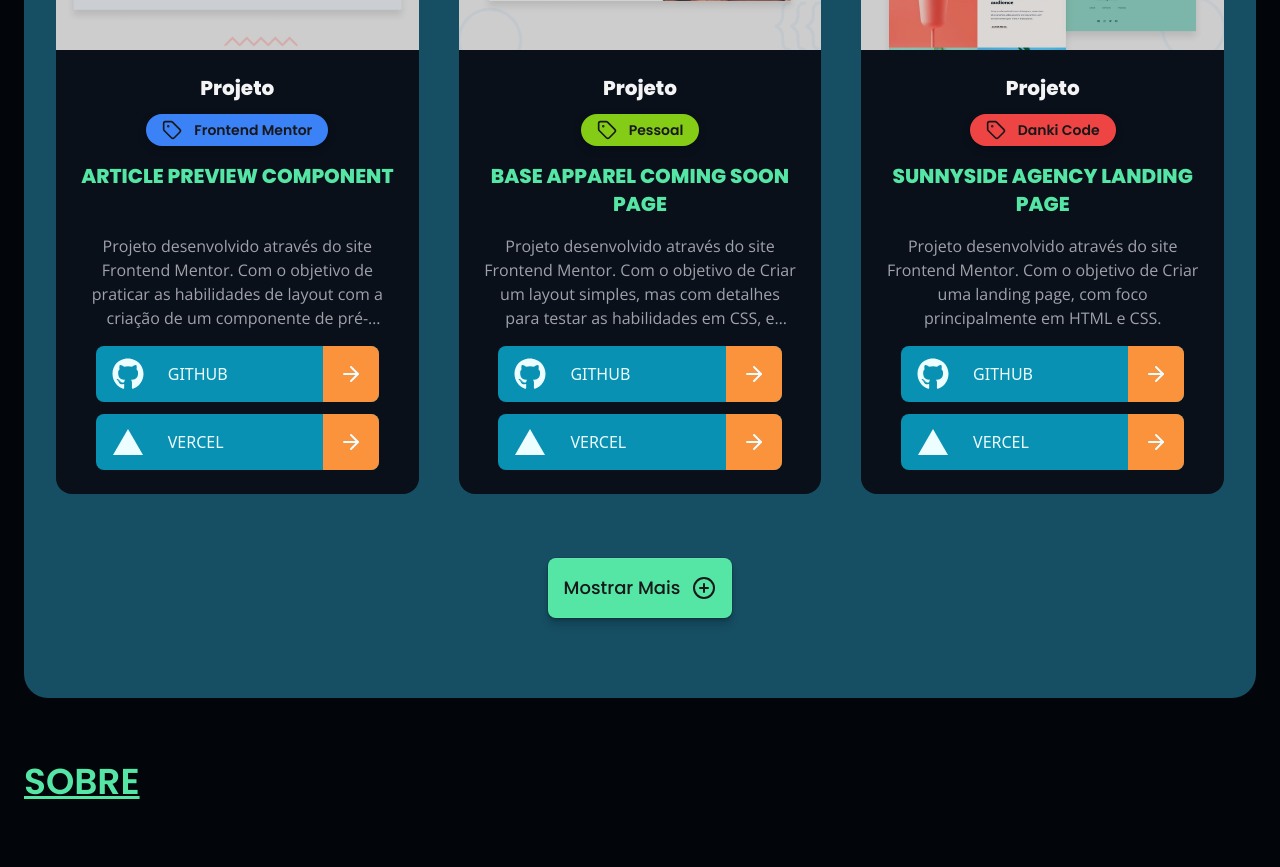
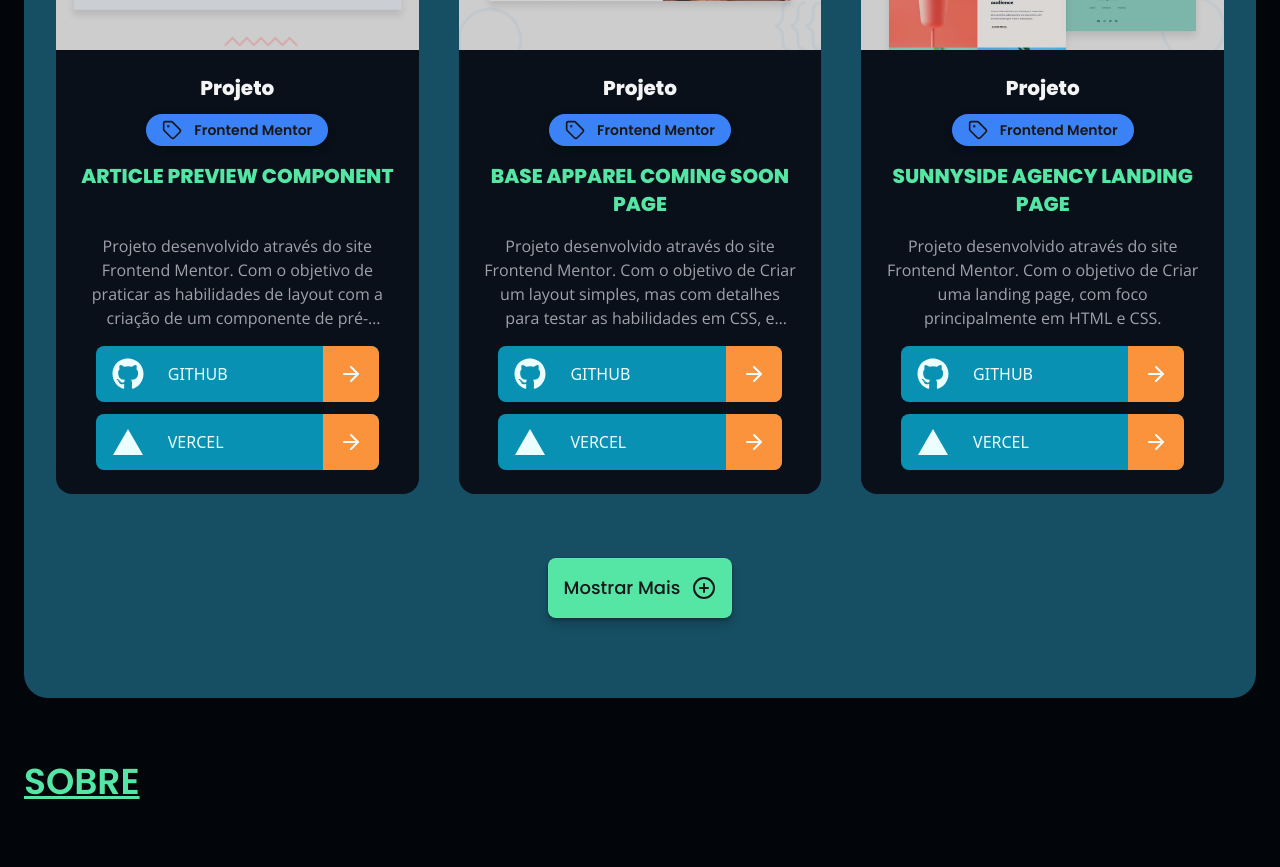
Before and after one commit to Luca-Sousa/my-portfolio, a React (Vite) app: page / in a window 1280 px wide. Shown: the part 1420-2287 px from the top of the page. Built offline with nearby package versions, Linux system fonts and the light colour scheme.

Commit message:
Update Files Projects

```diff
--- a/src/components/ProjectsData.ts
+++ b/src/components/ProjectsData.ts
@@ -24,7 +24,8 @@ const ProjectsData = [
     title: "Base Apparel Coming Soon Page",
     description:
       "Projeto desenvolvido através do site Frontend Mentor. Com o objetivo de Criar um layout simples, mas com detalhes para testar as habilidades em CSS, e praticar validação básica de formulários.",
-    tagProj: "Pessoal",
+    tagProj: "Frontend Mentor",
+    tagLink: "https://www.frontendmentor.io",
   },
   {
     image: projectImage3,
@@ -35,8 +36,8 @@ const ProjectsData = [
     title: "Sunnyside Agency Landing Page",
     description:
       "Projeto desenvolvido através do site Frontend Mentor. Com o objetivo de Criar uma landing page, com foco principalmente em HTML e CSS.",
-    tagProj: "Danki Code",
-    tagLink: "https://cursos.dankicode.com/",
+    tagProj: "Frontend Mentor",
+    tagLink: "https://www.frontendmentor.io",
   },
   {
     image: projectImage4,
```
